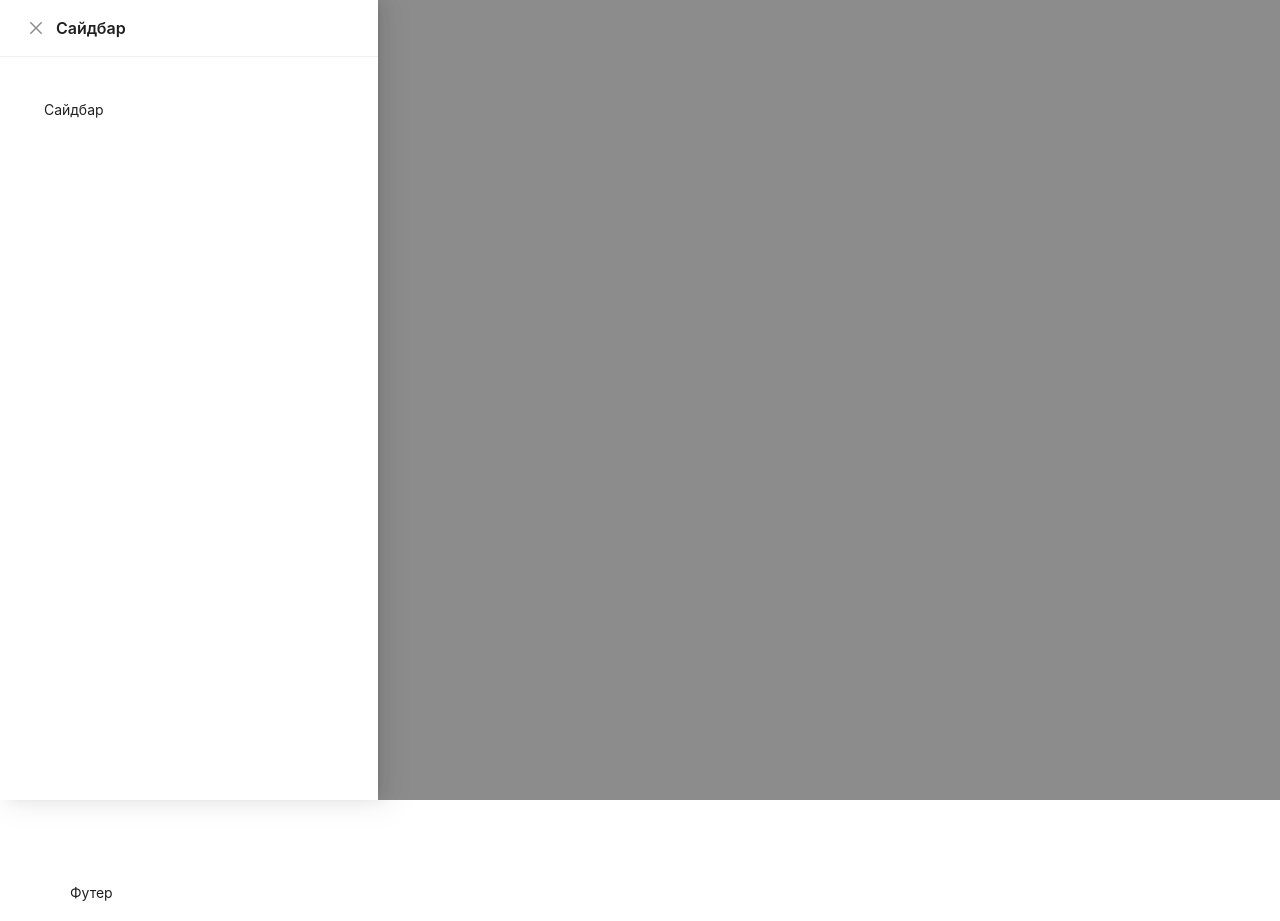
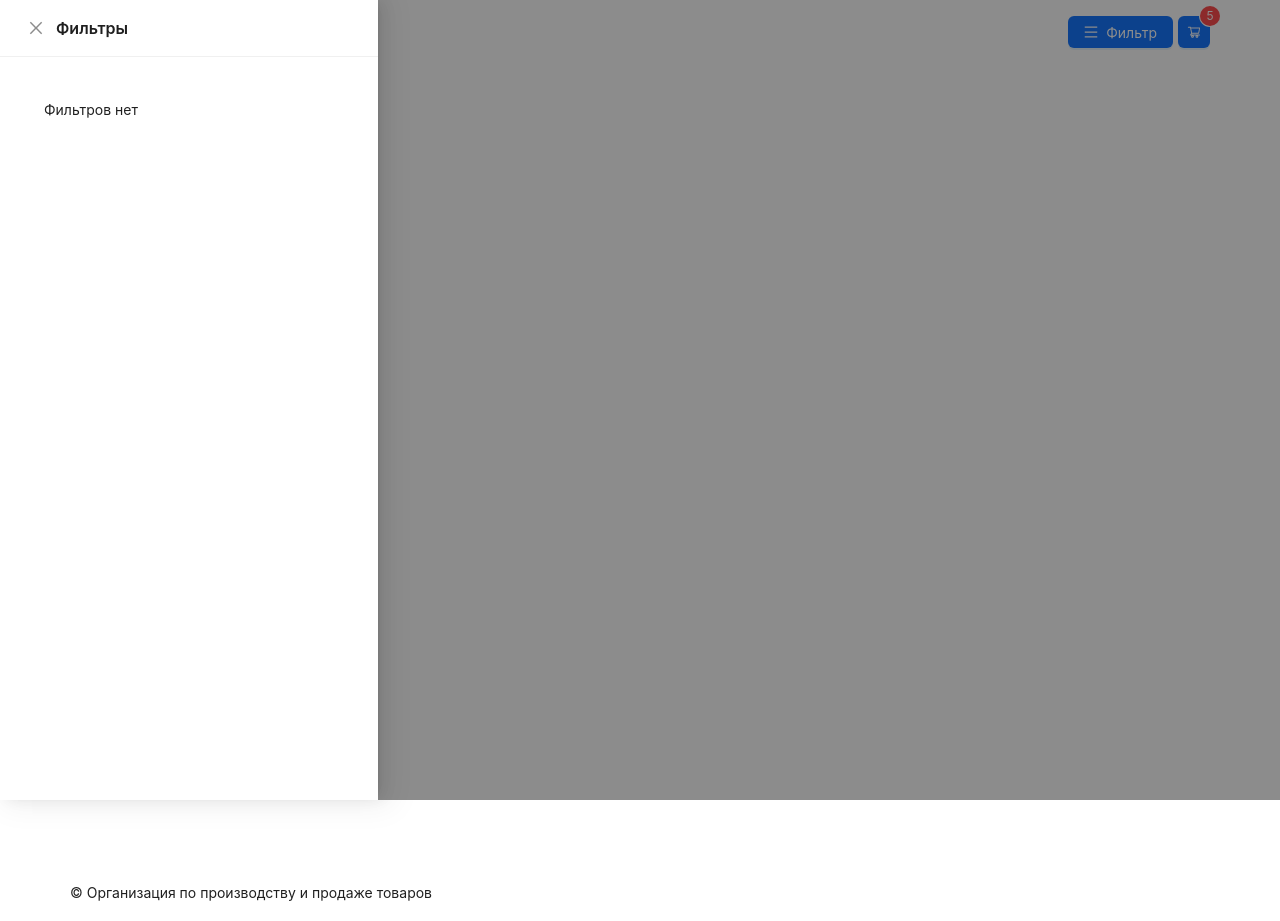
Before and after one commit to evgeniy-popov-jsx/shop, a React (Vite) app: page / in a window 1280 px wide. Both pictures are taken after a click on the button "Фильтр". Built offline with nearby package versions, Linux system fonts and the light colour scheme.

Commit message:
styled header, add basket

```diff
--- a/src/components/Layout/Layout.tsx
+++ b/src/components/Layout/Layout.tsx
@@ -1,7 +1,8 @@
 import React, { useState } from 'react';
-import { Button, Drawer, Layout } from "antd";
+import { Badge, Button, Drawer, Layout } from "antd";
 import { Content, Footer, Header } from 'antd/es/layout/layout';
-import { MenuOutlined } from '@ant-design/icons';
+import { MenuOutlined, ShoppingCartOutlined } from '@ant-design/icons';
+import { Typography } from "antd";
 import Sider from 'antd/es/layout/Sider';
 
 interface LayoutProps {
@@ -10,35 +11,64 @@ interface LayoutProps {
 
 export const LayoutPage: React.FC<LayoutProps> = ({ children }) => {
   const [isOpen, setIsOpen] = useState(false);
+  const [isOpenBasket, setIsOpenBasket] = useState(false);
 
   const toggleSider = () => {
     setIsOpen(!isOpen);
   };
+  const toggleBasket = () => {
+    setIsOpenBasket(!isOpenBasket);
+  };
 
   return (
     <div className='container'>
-
       <Layout>
-      <Header style={{background: "#fff", padding: "0px 20px"}}>
+        <Header style={{
+            display: "flex",
+            flexWrap: "wrap",
+            gap: "10px",
+            alignItems: "center",
+            justifyContent:"space-between",
+            background: "#fff",
+            padding: "0px 20px"
+          }}
+        >
+          <Typography.Title style={{margin: "0"}}>Ларёк</Typography.Title>
+          <div style={{display: "flex", alignItems: "center", gap: "5px"}}>
             <Button type="primary" icon={<MenuOutlined />} onClick={toggleSider}>Фильтр</Button>
+            <Badge count={5} >
+              <Button type="primary" icon={<ShoppingCartOutlined />} onClick={toggleBasket} />
+            </Badge>
+          </div>
         </Header>
         <Layout>
           <Drawer
-          title="Сайдбар"
+            title="Фильтры"
             placement="left"
             closable={true}
             onClose={toggleSider}
             open={isOpen}
           >
             <Sider style={{ background: "#fff", padding: '20px 20px' }} width={200}>
-            Сайдбар
+              Фильтров нет
+            </Sider>
+          </Drawer>
+          <Drawer
+            title="Корзина"
+            placement="right"
+            closable={true}
+            onClose={toggleBasket}
+            open={isOpenBasket}
+          >
+            <Sider style={{ background: "#fff", padding: '20px 20px' }} width={200}>
+              Коризна пуста
             </Sider>
           </Drawer>
           <Content style={{ background: "#fff", height: "100vh", padding: '20px 25px' }}>
             {children}
           </Content>
         </Layout>
-      <Footer style={{background: "#fff", padding: "20px 20px"}}>Футер</Footer>
+        <Footer style={{background: "#fff", padding: "20px 20px"}}>© Организация по производству и продаже товаров</Footer>
       </Layout>
     </div>
   );
--- a/src/global.css
+++ b/src/global.css
@@ -8,3 +8,9 @@
   margin: 0 auto;
   padding: 0 50px;
 }
+
+@media screen and (max-width: 400px) {
+  .container {
+    padding: 0 10px;
+  }
+}
```
Lines whose indentation alone changed are shown as unchanged.
